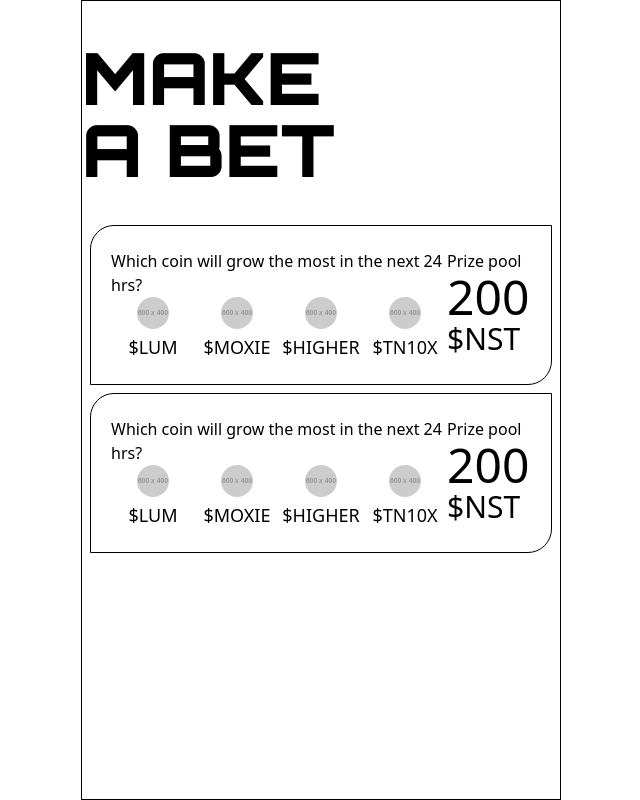
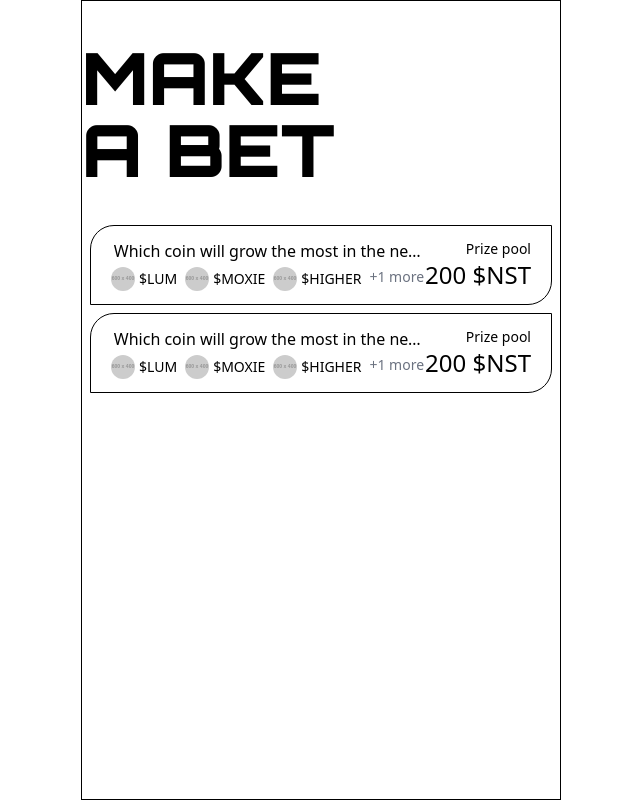
Before and after one commit to Nester-xyz/Poolen, a React (Vite) app: page / in a window 1280 px wide. Shown: the whole page, without its empty margins (319-959 px from the left). Built offline with nearby package versions, Linux system fonts and the light colour scheme; a web font is replaced by a local one.

Commit message:
feat: Let user click on card to grow and shrink

```diff
--- a/src/components/Card.tsx
+++ b/src/components/Card.tsx
@@ -3,22 +3,41 @@ import { TBetCard } from "../types/list";
 
 type CardProps = {
   card: TBetCard;
+  isClicked: boolean;
 };
-const Card = ({ card }: CardProps) => {
+
+const Card = ({ card, isClicked }: CardProps) => {
   return (
-    <div className="w-full h-40 border border-black rounded-tl-3xl rounded-br-3xl flex justify-between items-center px-5">
-      {/* <div className="border triangle absolute bg-red-200"> */}
-      <div className="grid grid-cols-5">
+    <div
+      className={`
+        w-full border border-black rounded-tl-3xl rounded-br-3xl flex justify-between items-center px-5
+        transition-all duration-300 ease-in-out cursor-pointer
+        hover:shadow-lg hover:border-gray-400
+        ${isClicked ? "h-40" : "h-20"}
+      `}
+    >
+      {isClicked ? (
+        <div className="grid grid-cols-5 w-full animate-fadeIn">
           <div className="col-span-4">
+            <div className="transform transition-all duration-300 ease-in-out">
               {CutString(card.description, 100)}
-          <div className="grid grid-cols-4">
+            </div>
+            <div className="grid grid-cols-4 mt-4 animate-slideUp">
               {card.options.map((data, index) => {
                 return (
-                <div key={index} className="flex flex-col items-center gap-1">
+                  <div
+                    key={index}
+                    className="flex flex-col items-center gap-1 transform transition-all duration-300 ease-in-out"
+                    style={{
+                      animationDelay: `${index * 100}ms`,
+                      opacity: 0,
+                      animation: "slideUp 0.3s ease-out forwards",
+                    }}
+                  >
                     <img
                       src={data.icon}
                       alt="icon"
-                    className="w-8 h-8 rounded-full object-cover"
+                      className="w-8 h-8 rounded-full object-cover transform transition hover:scale-110"
                     />
                     <div className="text-lg">{ConvertToCoin(data.name)}</div>
                   </div>
@@ -26,15 +45,93 @@ const Card = ({ card }: CardProps) => {
               })}
             </div>
           </div>
-        <div className="col-span-1">
+          <div className="col-span-1 transform transition-all duration-300 animate-fadeIn">
             <div className="text-md">Prize pool</div>
             <div className="text-5xl">{card.prizePool}</div>
             <div className="text-3xl">$NST</div>
-          {/* </div> */}
           </div>
         </div>
+      ) : (
+        <div className="flex justify-between items-center w-full animate-fadeIn">
+          <div className="flex-1">
+            <div className="line-clamp-1 transform transition-all duration-300">
+              {card.description}
+            </div>
+            <div className="flex gap-2 mt-1">
+              {card.options.slice(0, 3).map((data, index) => (
+                <div
+                  key={index}
+                  className="flex items-center gap-1 transform transition-all duration-300"
+                  style={{
+                    animationDelay: `${index * 50}ms`,
+                    opacity: 0,
+                    animation: "slideIn 0.2s ease-out forwards",
+                  }}
+                >
+                  <img
+                    src={data.icon}
+                    alt="icon"
+                    className="w-6 h-6 rounded-full object-cover transform transition hover:scale-110"
+                  />
+                  <span className="text-sm">{ConvertToCoin(data.name)}</span>
+                </div>
+              ))}
+              {card.options.length > 3 && (
+                <span className="text-sm text-gray-500 animate-fadeIn">
+                  +{card.options.length - 3} more
+                </span>
+              )}
+            </div>
+          </div>
+          <div className="text-right transform transition-all duration-300 animate-fadeIn">
+            <div className="text-sm">Prize pool</div>
+            <div className="text-2xl">{card.prizePool} $NST</div>
+          </div>
+        </div>
+      )}
     </div>
   );
 };
 
+// Add these keyframes to your global CSS file
+const styles = `
+  @keyframes slideUp {
+    from {
+      opacity: 0;
+      transform: translateY(10px);
+    }
+    to {
+      opacity: 1;
+      transform: translateY(0);
+    }
+  }
+
+  @keyframes slideIn {
+    from {
+      opacity: 0;
+      transform: translateX(-10px);
+    }
+    to {
+      opacity: 1;
+      transform: translateX(0);
+    }
+  }
+
+  @keyframes fadeIn {
+    from {
+      opacity: 0;
+    }
+    to {
+      opacity: 1;
+    }
+  }
+`;
+
+// Add the styles to the document
+if (typeof document !== "undefined") {
+  const styleSheet = document.createElement("style");
+  styleSheet.textContent = styles;
+  document.head.appendChild(styleSheet);
+}
+
 export default Card;
--- a/src/components/betPostCollection.tsx
+++ b/src/components/betPostCollection.tsx
@@ -5,6 +5,7 @@ import { TBetCard } from "../types/list";
 
 const BetPostCollection = () => {
   const [data, setData] = useState<TBetCard[]>([]);
+  const [clickedId, setClickedId] = useState(-1);
 
   useEffect(() => {
     getData().then((data) => setData(data));
@@ -15,7 +16,13 @@ const BetPostCollection = () => {
       {/* Triangle */}
       <div className="relative flex flex-col gap-2">
         {data.map((card, i) => {
-          return <Card card={card} key={i} />;
+          return (
+            <button
+              onClick={() => setClickedId((prev) => (prev === i ? -1 : i))}
+            >
+              <Card card={card} key={i} isClicked={clickedId === i} />
+            </button>
+          );
         })}
       </div>
     </div>
```
Lines whose indentation alone changed are shown as unchanged.
